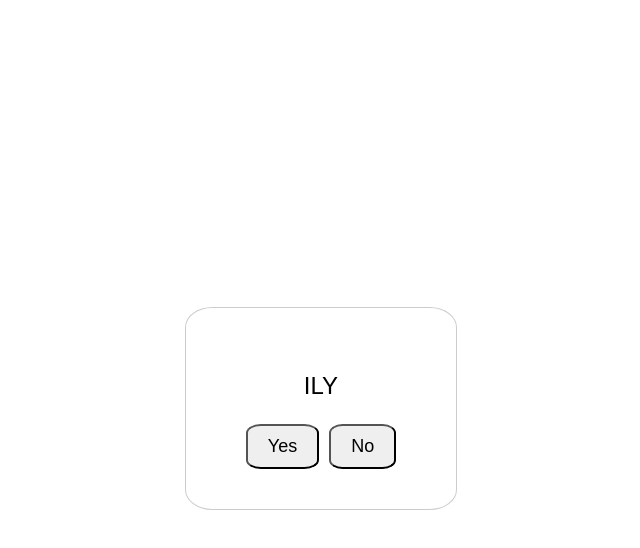
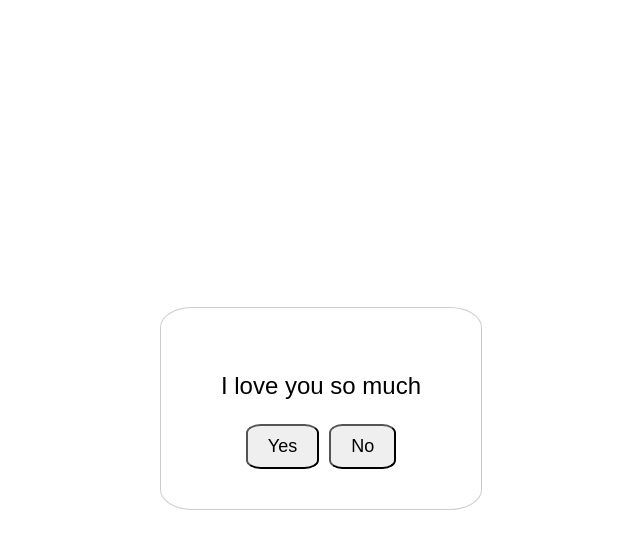
Before and after one commit to Fatansyah14/aniv, a plain HTML site: page index.html in a window 1280 px wide. Both pictures are taken after a click on the button "Yes". Shown: the whole page, without its empty margins (319-959 px from the left). Drawn offline with Linux system fonts and the light colour scheme.

Commit message:
Update index.html and add styles.css

```diff
--- a/index.html
+++ b/index.html
@@ -60,7 +60,7 @@
     const noButton = document.getElementById('noButton');
 
     function sayLove() {
-      question.textContent = "ILY";
+      question.textContent = "I love you so much";
     }
 
     function runAway() {
```
Also changed, not shown: styles.css (added).
